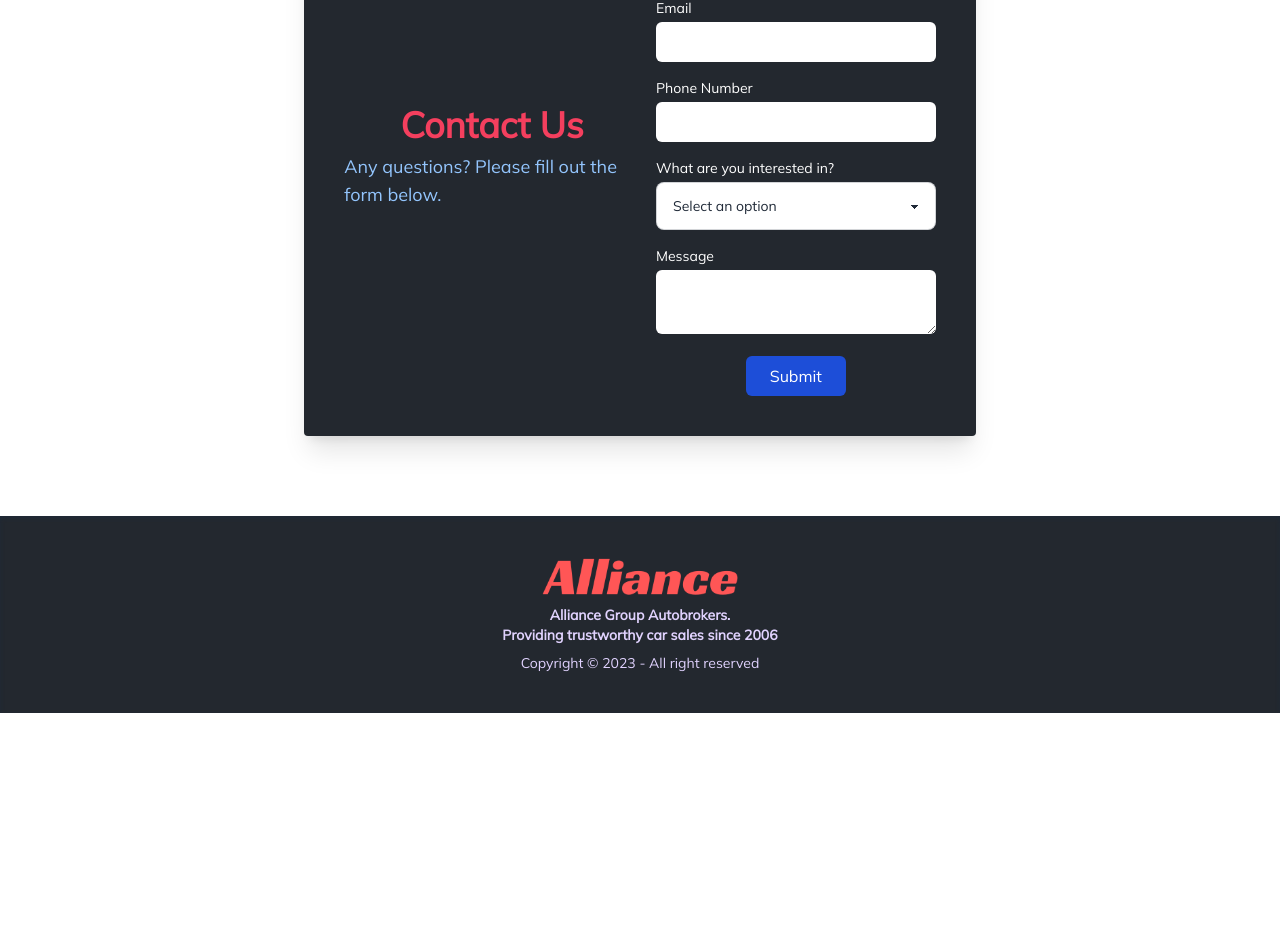
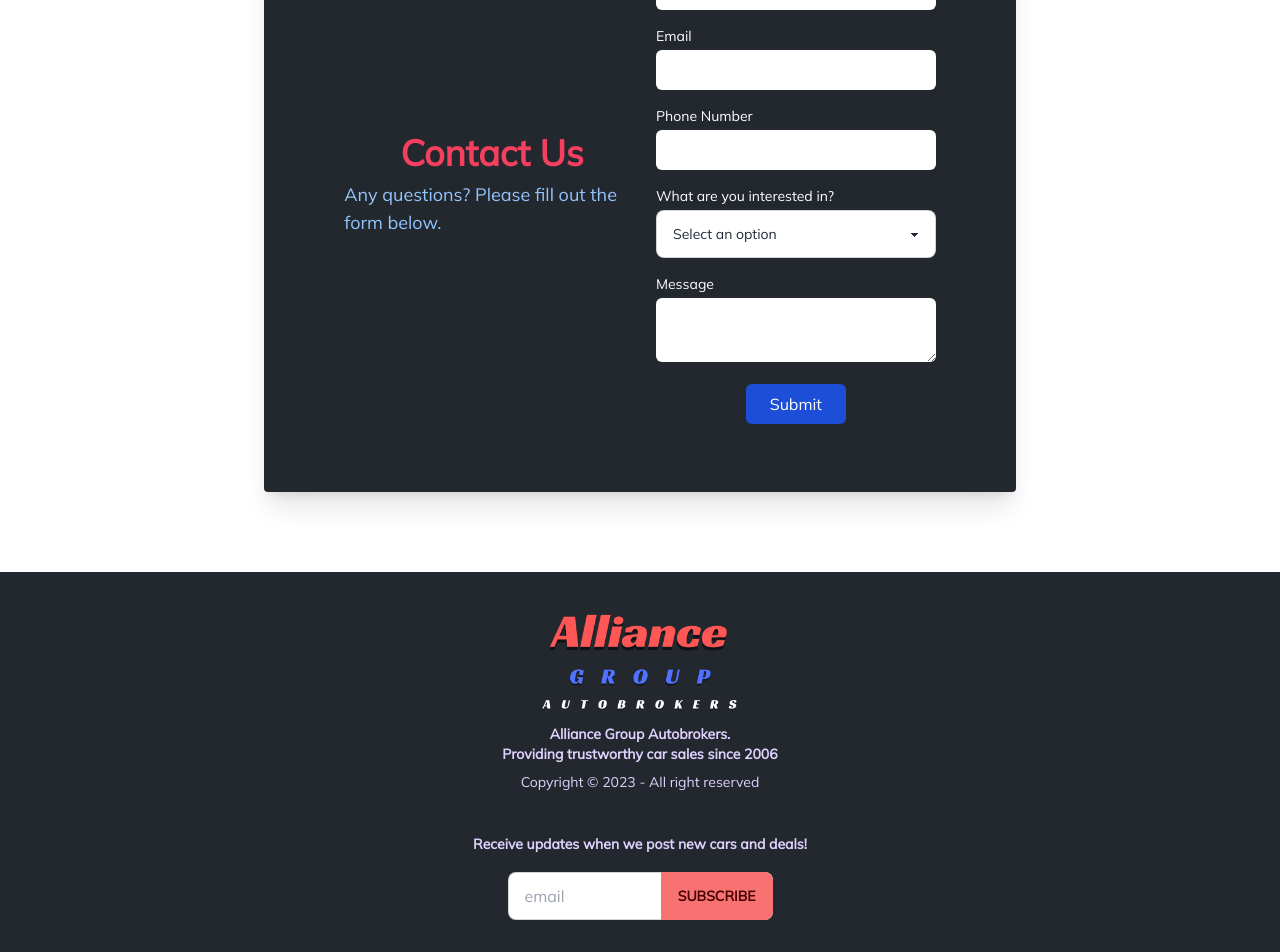
Before and after one commit to lucasmo066/alliance-auto, a Next.js app: page / in a window 1280 px wide. Shown: the part 2122-3074 px from the top of the page. Before the commit the page ends 2835 px from the top, so only its background shows below. Built offline with nearby package versions, Linux system fonts and the light colour scheme; no server answers.

Commit message:
chnages to carscard and footer

```diff
--- a/src/components/ContactUs.tsx
+++ b/src/components/ContactUs.tsx
@@ -36,7 +36,13 @@ const ContactUs: React.FC = () => {
   };
 
   return (
-    <div className="bg-neutral rounded shadow-xl my-10 p-10">
+    <motion.div
+    initial={{ opacity: 0 }}
+    animate={{ opacity: 1 }}
+    transition={{ ease: "easeIn", duration: 0.5 }} // Add this transition for ease-in
+    className="bg-neutral rounded shadow-xl my-10 py-5 px-10"
+  >
+    <div className="my-2 p-10">
       <div className="md:flex md:items-center">
         <div className="md:w-1/2">
           <h2 className="text-4xl text-center text-accent font-bold">Contact Us</h2>
@@ -180,6 +186,7 @@ const ContactUs: React.FC = () => {
         </div>
       </div>
     </div>
+    </motion.div>
   );
 };
 
--- a/src/components/Footer.tsx
+++ b/src/components/Footer.tsx
@@ -14,7 +14,7 @@ const Footer: React.FC = () => {
     >
       <aside>
         <Image
-          src="/3.png"
+          src="/2.png"
           alt="Alliance Group Auto Logo"
           width={200}
           height={50}
@@ -25,6 +25,11 @@ const Footer: React.FC = () => {
         </p>
         <p>Copyright © 2023 - All right reserved</p>
       </aside>
+      <p className="font-bold -mb-6">Receive updates when we post new cars and deals!</p>
+      <div className="relative">
+        <input type="text" placeholder="email" className="input input-bordered w-full pr-16" />
+        <button className="btn btn-error absolute top-0 right-0 rounded-l-none">Subscribe</button>
+      </div>
     </motion.footer>
   );
 };
--- a/src/components/cars/CarsCard.tsx
+++ b/src/components/cars/CarsCard.tsx
@@ -1,4 +1,4 @@
-"use client";
+'use client';
 
 import React from "react";
 import Image from "next/image";
@@ -26,11 +26,12 @@ export default function CarsCard({ car }: CarsCardProps) {
   };
 
   return (
-    <div
-      className={`flex flex-col items-center justify-start bg-white bg-opacity-20 hover:bg-opacity-30 rounded-lg shadow-xl p-5 lg:p-10 h-full ${
+    <motion.div
+      className={`flex flex-col items-center justify-start bg-gray-500 bg-opacity-20 hover:bg-gray-500 rounded-lg shadow-xl shadow-gray-700 p-5 lg:p-10 h-full ${
         isSold ? "disabled" : ""
       }`}
       onClick={handleCardClick}
+      whileHover={{ scale: 1.03, transition: { duration: 0.2 } }} // Shine effect on hover
     >
       <div className="flex items-center justify-center mb-4 rounded-full bg-gradient-to-tr from-blue-500 to-blue-600">
         <Image
@@ -56,7 +57,7 @@ export default function CarsCard({ car }: CarsCardProps) {
         </p>
         <a>
           {isSold ? (
-            <motion.button className="btn bg-white-500 my-5 px-10" disabled>
+            <motion.button className="btn bg-white-500 my-5 px-10">
               Sold!
             </motion.button>
           ) : (
@@ -64,6 +65,6 @@ export default function CarsCard({ car }: CarsCardProps) {
           )}
         </a>
       </div>
-    </div>
+    </motion.div>
   );
 }
--- a/src/components/cars/car/CostDetails.tsx
+++ b/src/components/cars/car/CostDetails.tsx
@@ -99,7 +99,7 @@ const CostDetails: React.FC<CostDetailsProps> = ({ car }) => {
       {/* Display the updated total cost */}
       <p className="text-4xl text-success pt-3 pb-10">
         Total Cost: ${(totalCost || 0).toLocaleString()}{" "}
-        <small className="text-sm">+ tax</small>
+        <small className="text-sm">+ tax, tag, & title fees</small>
       </p>
     </motion.div>
   );
```
Also changed, not shown: public/sold.png (added).
